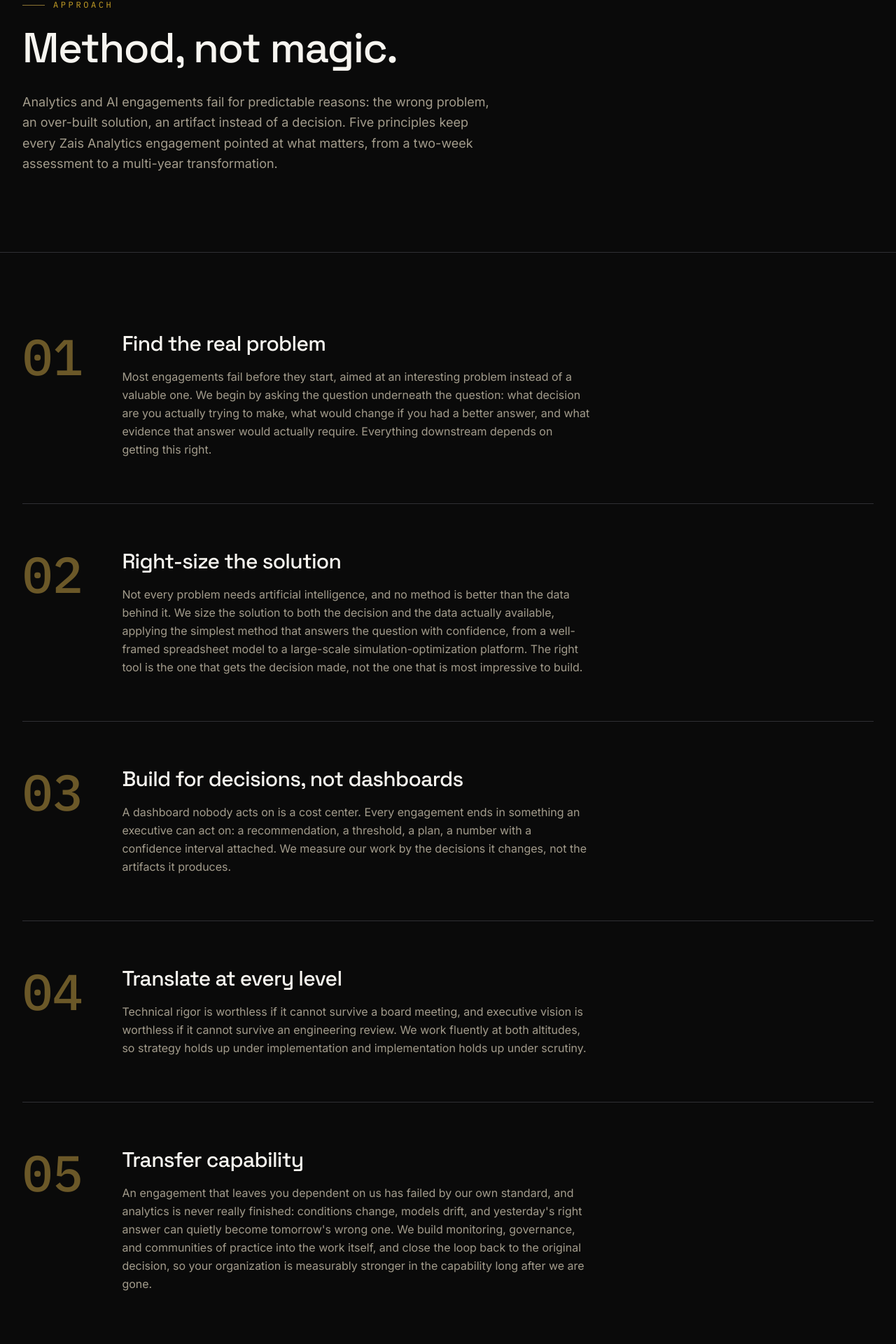
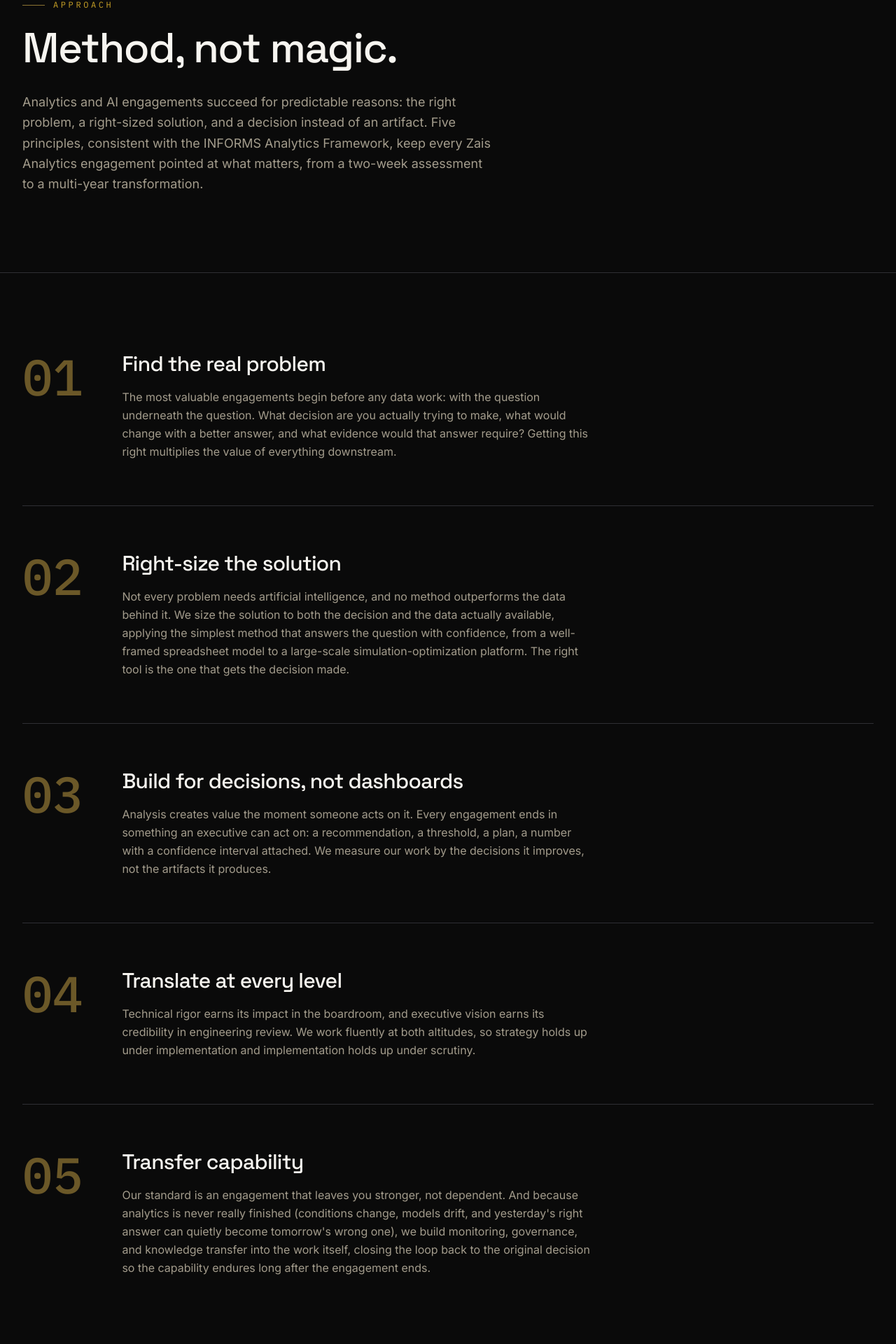
Before and after one commit to markzais/za_website, a Next.js app: page /approach in a window 1280 px wide. Shown: the part 193-2113 px from the top of the page at 70% size. Built offline with nearby package versions, Linux system fonts and the light colour scheme.

Commit message:
Revised Approach section

```diff
--- a/src/app/approach/page.tsx
+++ b/src/app/approach/page.tsx
@@ -7,7 +7,7 @@ import { principles } from "@/data/approach";
 export const metadata: Metadata = {
   title: "Approach",
   description:
-    "Five principles govern every Zais Analytics engagement: find the real problem, right-size the solution, build for decisions not dashboards, translate at every level, and transfer capability.",
+    "Five principles, consistent with the INFORMS Analytics Framework, govern every Zais Analytics engagement: find the real problem, right-size the solution, build for decisions not dashboards, translate at every level, and transfer capability.",
 };
 
 export default function ApproachPage() {
@@ -25,10 +25,10 @@ export default function ApproachPage() {
           </Reveal>
           <Reveal delay={140}>
             <p className="mt-8 max-w-2xl text-lg leading-relaxed text-paper-400">
-              Analytics and AI engagements fail for predictable reasons: the wrong problem, an
-              over-built solution, an artifact instead of a decision. Five principles keep every Zais
-              Analytics engagement pointed at what matters, from a two-week assessment to a
-              multi-year transformation.
+              Analytics and AI engagements succeed for predictable reasons: the right problem, a
+              right-sized solution, and a decision instead of an artifact. Five principles, consistent
+              with the INFORMS Analytics Framework, keep every Zais Analytics engagement pointed at
+              what matters, from a two-week assessment to a multi-year transformation.
             </p>
           </Reveal>
         </Container>
--- a/src/app/page.tsx
+++ b/src/app/page.tsx
@@ -96,8 +96,8 @@ export default function HomePage() {
               </Reveal>
               <Reveal delay={140}>
                 <p className="mt-6 max-w-md text-lg leading-relaxed text-paper-400">
-                  Five principles govern every engagement, from a two-week assessment to a multi-year
-                  transformation.
+                  Five principles, consistent with the INFORMS Analytics Framework, govern every
+                  engagement, from a two-week assessment to a multi-year transformation.
                 </p>
               </Reveal>
               <Reveal delay={200}>
--- a/src/data/approach.ts
+++ b/src/data/approach.ts
@@ -8,26 +8,26 @@ export const principles: Principle[] = [
   {
     index: "01",
     title: "Find the real problem",
-    body: "Most engagements fail before they start, aimed at an interesting problem instead of a valuable one. We begin by asking the question underneath the question: what decision are you actually trying to make, what would change if you had a better answer, and what evidence that answer would actually require. Everything downstream depends on getting this right.",
+    body: "The most valuable engagements begin before any data work: with the question underneath the question. What decision are you actually trying to make, what would change with a better answer, and what evidence would that answer require? Getting this right multiplies the value of everything downstream.",
   },
   {
     index: "02",
     title: "Right-size the solution",
-    body: "Not every problem needs artificial intelligence, and no method is better than the data behind it. We size the solution to both the decision and the data actually available, applying the simplest method that answers the question with confidence, from a well-framed spreadsheet model to a large-scale simulation-optimization platform. The right tool is the one that gets the decision made, not the one that is most impressive to build.",
+    body: "Not every problem needs artificial intelligence, and no method outperforms the data behind it. We size the solution to both the decision and the data actually available, applying the simplest method that answers the question with confidence, from a well-framed spreadsheet model to a large-scale simulation-optimization platform. The right tool is the one that gets the decision made.",
   },
   {
     index: "03",
     title: "Build for decisions, not dashboards",
-    body: "A dashboard nobody acts on is a cost center. Every engagement ends in something an executive can act on: a recommendation, a threshold, a plan, a number with a confidence interval attached. We measure our work by the decisions it changes, not the artifacts it produces.",
+    body: "Analysis creates value the moment someone acts on it. Every engagement ends in something an executive can act on: a recommendation, a threshold, a plan, a number with a confidence interval attached. We measure our work by the decisions it improves, not the artifacts it produces.",
   },
   {
     index: "04",
     title: "Translate at every level",
-    body: "Technical rigor is worthless if it cannot survive a board meeting, and executive vision is worthless if it cannot survive an engineering review. We work fluently at both altitudes, so strategy holds up under implementation and implementation holds up under scrutiny.",
+    body: "Technical rigor earns its impact in the boardroom, and executive vision earns its credibility in engineering review. We work fluently at both altitudes, so strategy holds up under implementation and implementation holds up under scrutiny.",
   },
   {
     index: "05",
     title: "Transfer capability",
-    body: "An engagement that leaves you dependent on us has failed by our own standard, and analytics is never really finished: conditions change, models drift, and yesterday's right answer can quietly become tomorrow's wrong one. We build monitoring, governance, and communities of practice into the work itself, and close the loop back to the original decision, so your organization is measurably stronger in the capability long after we are gone.",
+    body: "Our standard is an engagement that leaves you stronger, not dependent. And because analytics is never really finished (conditions change, models drift, and yesterday's right answer can quietly become tomorrow's wrong one), we build monitoring, governance, and knowledge transfer into the work itself, closing the loop back to the original decision so the capability endures long after the engagement ends.",
   },
 ];
```
